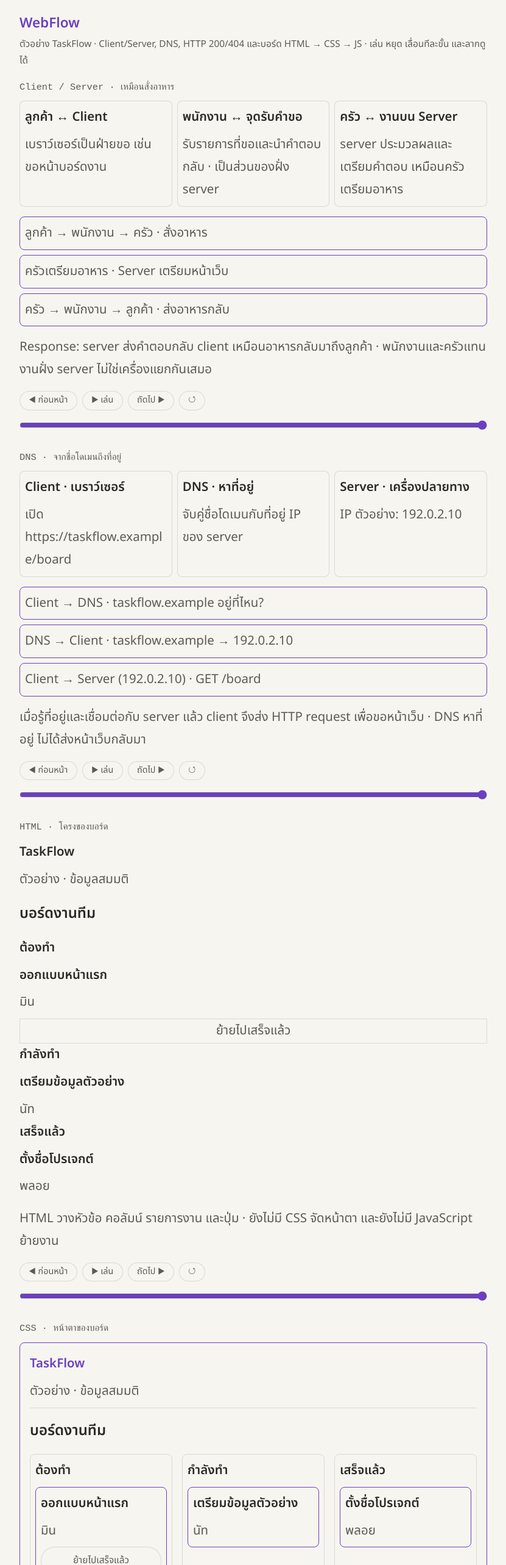
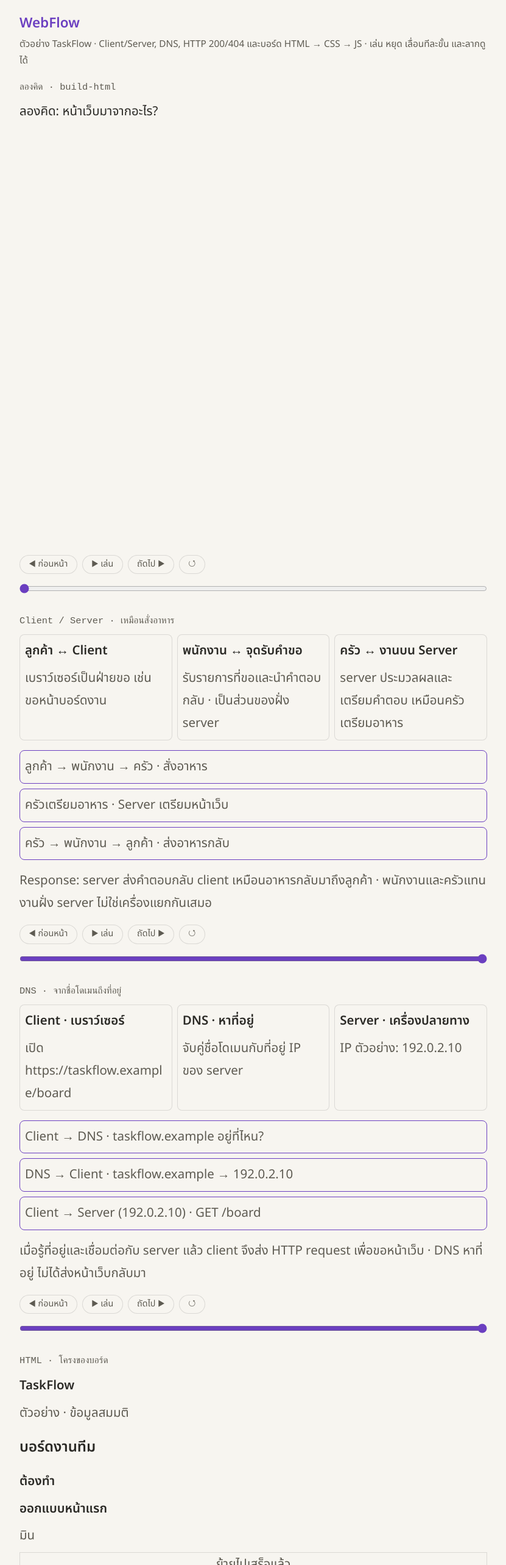
Before and after one commit to ArrayaWongsaita/dn_ai_in, a React (Vite) app: page /dev/animations in a window 1280 px wide. Shown: the part 2140-4706 px from the top of the page at 61% size, without its empty margins (224-1055 px from the left). Built offline with nearby package versions, Linux system fonts and the light colour scheme.

Commit message:
feat: hold HTML think slide until reveal (ticket 06)

```diff
--- a/scripts/content-index.mjs
+++ b/scripts/content-index.mjs
@@ -22,7 +22,7 @@
     return `**GitFlow** scene=${d.scene} · command=${command} — ${d.title}${d.sub ? ` · ${toSingleLine(d.sub)}` : ''}`
   },
   llmflow: (d) => `**LLMFlow** scene=${d.scene} — ${d.title}${d.sub ? ` · ${toSingleLine(d.sub)}` : ''}`,
-  webflow: (d) => `**WebFlow** scene=${d.scene} — ${d.title}${d.sub ? ` · ${toSingleLine(d.sub)}` : ''}`,
+  webflow: (d) => `**WebFlow${d.think ? " · ลองคิด (think)" : ""}** scene=${d.scene} — ${d.title}${d.sub ? ` · ${toSingleLine(d.sub)}` : ''}`,
   terminal: (d) => {
     const command = toSingleLine(d.command) || '—'
     return `**เทอร์มินัล** scene=${d.scene} · command=${command} — ${d.title}${d.sub ? ` · ${toSingleLine(d.sub)}` : ''}`
--- a/src/content/chapters/web-basics/slides.ts
+++ b/src/content/chapters/web-basics/slides.ts
@@ -40,6 +40,10 @@
     src: 'HTTP Semantics · RFC 9110 §15.5.5 · https://www.rfc-editor.org/rfc/rfc9110.html#name-404-not-found',
   },
   {
+    type: 'webflow', scene: 'build-html', think: true,
+    title: 'ลองคิด: หน้าเว็บมาจากอะไร',
+  },
+  {
     type: 'webflow', scene: 'build-html',
     title: 'HTML · โครงของหน้าบอร์ดงาน',
     sub: 'หัวข้อ คอลัมน์ รายการงาน และปุ่ม คือส่วนประกอบของหน้าเว็บ\nตัวอย่าง TaskFlow ยังไม่มีหน้าตาจาก CSS และปุ่มยังย้ายงานไม่ได้',
--- a/src/dev/DevAnimations.tsx
+++ b/src/dev/DevAnimations.tsx
@@ -32,6 +32,7 @@
       </Section>
       <Section title="WebFlow" note="ตัวอย่าง TaskFlow · Client/Server, DNS, HTTP 200/404 และบอร์ด HTML → CSS → JS · เล่น หยุด เลื่อนทีละขั้น และลากดูได้">
         <SeenContext value={true}>
+          <Demo name="ลองคิด · build-html"><WebFlow sceneId="build-html" think /></Demo>
           {Object.entries(webFlowScenes).map(([sceneId, scene]) => (
             <Demo key={sceneId} name={scene.title}>
               <WebFlow sceneId={sceneId as WebFlowSceneId} />
--- a/src/dev/sample-slides.ts
+++ b/src/dev/sample-slides.ts
@@ -39,6 +39,7 @@
   { type: 'llmflow', scene: 'overview', title: 'ตัวอย่าง LLMFlow · overview', sub: 'ข้อความรองของภาพวงจร (ข้อมูลสมมติ)' },
   { type: 'webflow', scene: 'http-200', title: 'ตัวอย่าง WebFlow · HTTP 200', sub: 'ขอหน้าบอร์ดงาน TaskFlow' },
   { type: 'webflow', scene: 'http-404', title: 'ตัวอย่าง WebFlow · HTTP 404', http: { method: 'GET', path: '/missing', status: 404, host: 'taskflow.local' } },
+  { type: 'webflow', scene: 'build-html', think: true, title: 'ลองคิด: หน้าเว็บมาจากอะไร' },
   { type: 'terminal', scene: 'pwd', command: 'pwd', title: 'ตัวอย่าง Terminal · pwd' },
   {
     type: 'terminal',
--- a/src/shared/animation/webflow/index.ts
+++ b/src/shared/animation/webflow/index.ts
@@ -27,3 +27,5 @@
     http: { method: 'GET', path: '/missing', status: 404, statusText: 'Not Found', host: 'taskflow.local' },
   },
 } satisfies Record<WebFlowSceneId, WebFlowHttpSceneDefinition | WebFlowDiagramDefinition | WebFlowPageDefinition>
+
+export { revealThinkAnswer } from './page'
--- a/src/shared/animation/webflow/page.ts
+++ b/src/shared/animation/webflow/page.ts
@@ -6,6 +6,13 @@
   title: string
   caption: string
   build: (tl: gsap.core.Timeline) => void
+}
+
+/** A shared hold reveal for the board and its explanatory caption. */
+export function revealThinkAnswer(tl: gsap.core.Timeline) {
+  tl.addLabel('question', 0).fromTo('[data-el="think-answer"]', { autoAlpha: 0 }, {
+    autoAlpha: 1, duration: dur.base, ease: ease.out,
+  }).addLabel('answer')
 }
 
 function revealBoard(tl: gsap.core.Timeline) {
--- a/src/shared/components/organisms/WebFlow.tsx
+++ b/src/shared/components/organisms/WebFlow.tsx
@@ -6,9 +6,9 @@
 import s from './WebFlow.module.css'
 
 /** Registered HTTP scenes reuse HttpExchange's timeline, captions and controls. */
-export function WebFlow({ sceneId, http }: { sceneId: WebFlowSceneId; http?: WebFlowHttpData }) {
+export function WebFlow({ sceneId, http, think = false }: { sceneId: WebFlowSceneId; http?: WebFlowHttpData; think?: boolean }) {
   const scene = webFlowScenes[sceneId]
-  if (scene.kind === 'page') return <WebFlowPage key={sceneId} scene={scene} />
+  if (scene.kind === 'page') return <WebFlowPage key={`${sceneId}-${think}`} scene={scene} think={think} />
   if (scene.kind === 'diagram') return <WebFlowDiagram scene={scene} />
   const status = http?.status ?? scene.http.status
   const statusText = status === 200 ? 'OK' : status === 404 ? 'Not Found' : ''
--- a/src/shared/components/organisms/WebFlowPage.module.css
+++ b/src/shared/components/organisms/WebFlowPage.module.css
@@ -7,3 +7,5 @@
 .styled .card { border: 1px solid var(--accent); border-radius: var(--radius); padding: var(--gap-sm); overflow-wrap: anywhere; }
 .styled .action { font: inherit; font-size: var(--fs-small); color: var(--bg); background: var(--accent); border: 1px solid var(--accent); border-radius: var(--radius-pill); padding: var(--gap-sm); cursor: pointer; }
 .styled .action:disabled { color: var(--muted); background: var(--bg); border-color: var(--line); cursor: default; }
+
+.answer { opacity: 0; visibility: hidden; }
--- a/src/shared/components/organisms/WebFlowPage.tsx
+++ b/src/shared/components/organisms/WebFlowPage.tsx
@@ -2,18 +2,23 @@
 import { Stack, Text } from '@/shared/components/atoms'
 import { TimelineControls } from '@/shared/components/molecules'
 import { useTimeline } from '@/shared/hooks'
+import { revealThinkAnswer } from '@/shared/animation/webflow'
 import type { WebFlowPageDefinition } from '@/shared/animation/webflow/page'
 import { webFlowExample as example } from '@/shared/animation/webflow/example'
 import s from './WebFlowPage.module.css'
 
 /** The same board markup gains presentation, then a local task-moving behavior. */
-export function WebFlowPage({ scene }: { scene: WebFlowPageDefinition }) {
+export function WebFlowPage({ scene, think = false }: { scene: WebFlowPageDefinition; think?: boolean }) {
   const [moved, setMoved] = useState(false)
-  const [scope, tl] = useTimeline(scene.build)
+  const [scope, tl] = useTimeline(think ? revealThinkAnswer : scene.build, { hold: think })
   const interactive = scene.layer === 'js' && tl.step > 0
   return (
     <Stack gap="md">
       <div ref={scope} data-board-scene={scene.layer}>
+        <Stack gap="md">
+          {think && <Text>ลองคิด: หน้าเว็บมาจากอะไร?</Text>}
+          <div data-el={think ? "think-answer" : undefined} className={think ? s.answer : undefined}>
+            <Stack gap="md">
               <section data-el="board" className={scene.layer === 'html' ? s.plain : s.styled} aria-label={`${example.name} · ${scene.title}`}>
                 <Stack gap="md">
                   <header className={s.header}>
@@ -44,8 +49,11 @@
                   {moved && interactive && <div role="status"><Text variant="muted">{example.moved}</Text></div>}
                 </Stack>
               </section>
+              <div aria-live="polite"><Text variant="muted">{scene.caption}</Text></div>
+            </Stack>
           </div>
-      <div aria-live="polite"><Text variant="muted">{scene.caption}</Text></div>
+        </Stack>
+      </div>
       <TimelineControls playing={tl.playing} progress={tl.progress}
         canPrev={tl.step > 0} canNext={tl.step < tl.stepCount - 1}
         onToggle={tl.toggle} onRestart={() => { setMoved(false); tl.restart() }}
--- a/src/shared/components/templates/WebflowSlide.tsx
+++ b/src/shared/components/templates/WebflowSlide.tsx
@@ -3,7 +3,7 @@
 import type { WebflowData } from '@/shared/types/slide'
 
 /** A web walkthrough selected from the WebFlow scene registry. */
-export function WebflowSlide({ scene, title, sub, http, src }: WebflowData) {
+export function WebflowSlide({ scene, title, sub, http, src, think }: WebflowData) {
   return (
     <SlideFrame source={src}>
       <Stack gap="lg">
@@ -11,7 +11,7 @@
           <Heading>{title}</Heading>
           {sub && <Text variant="muted">{sub}</Text>}
         </Stack>
-        <WebFlow sceneId={scene} http={http} />
+        <WebFlow sceneId={scene} http={http} think={think} />
       </Stack>
     </SlideFrame>
   )
```
Also changed, not shown: src/shared/types/slide.ts (+6 -3 lines), 1 other file (tests, documents, lock files or other folders). Lines whose indentation alone changed are shown as unchanged.
